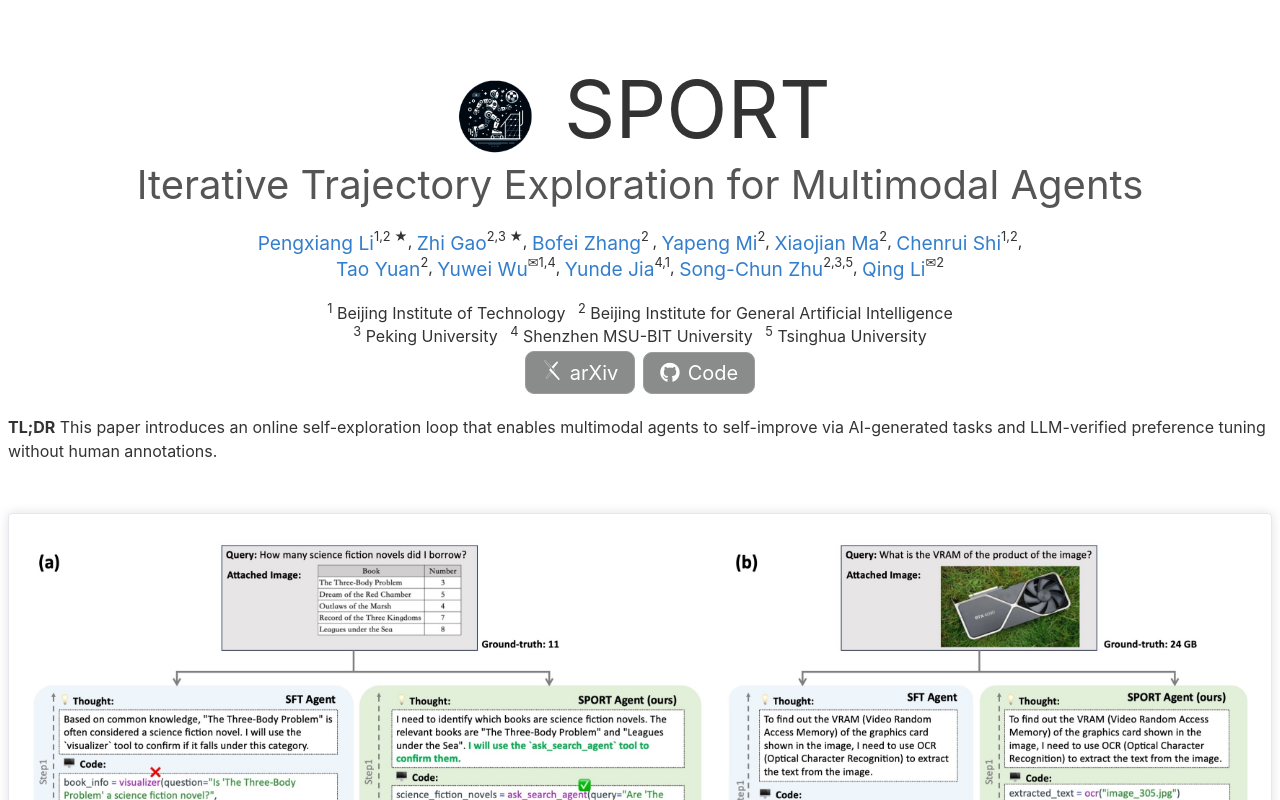
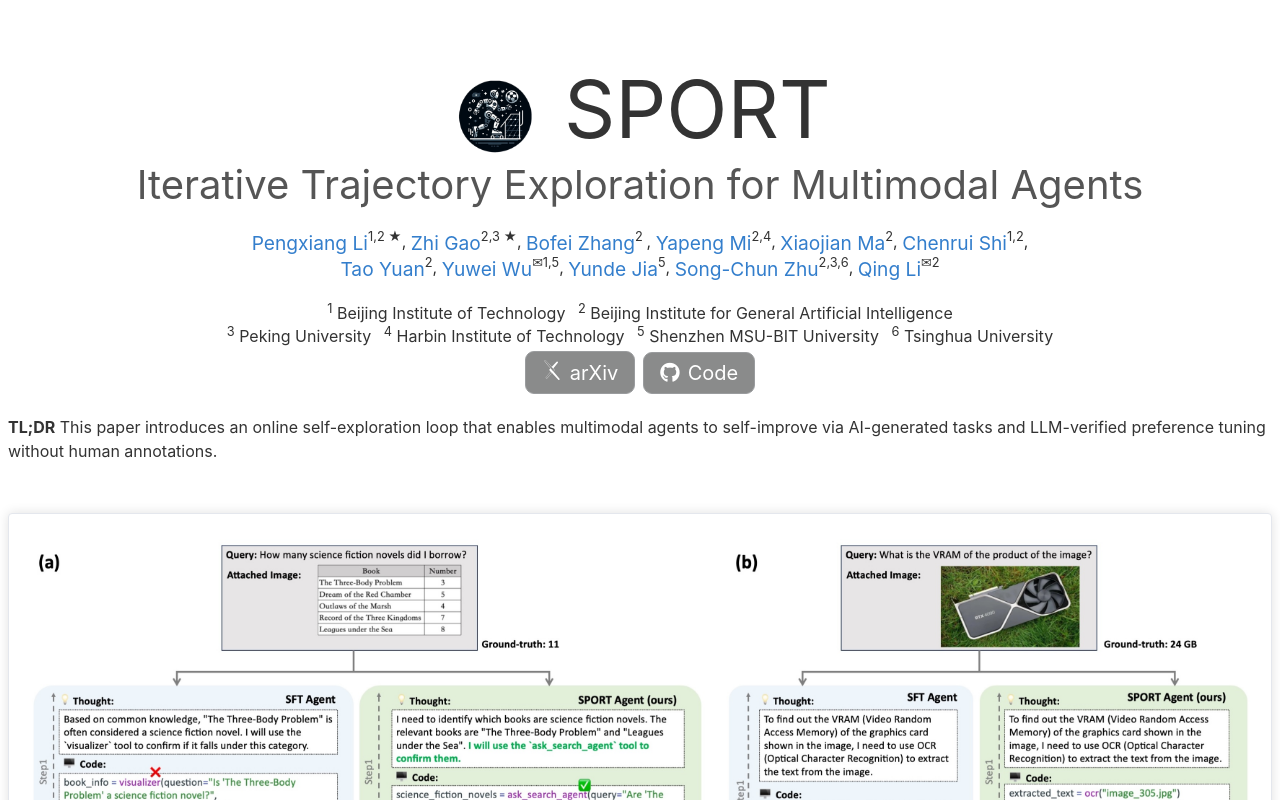
Before and after one commit to SPORT-Agents/SPORT-Agents.github.io, a Vue app: page / in a window 1280 px wide. Shown: the top 800 px of the page. Built offline with nearby package versions, Linux system fonts and the light colour scheme; no server answers.

Commit message:
new page name

```diff
--- a/src/components/Main.vue
+++ b/src/components/Main.vue
@@ -31,7 +31,7 @@
         </span>
         <span class="author">
           <el-link href="https://scholar.google.com/citations?user=xr7kNGEAAAAJ&hl">Yapeng Mi</el-link>
-          <span class="ind">2</span>,
+          <span class="ind">2,4</span>,
         </span>
         </span>
         <span class="author">
@@ -49,17 +49,17 @@
         </span>
         <span class="author">
           <el-link href="https://wu-yuwei-bit.github.io/">Yuwei Wu</el-link>
-          <span class="ind">&#9993;1,4</span>,
+          <span class="ind">&#9993;1,5</span>,
         </span>
 
 
         <span class="author">
           <el-link href="https://scholar.google.com/citations?user=Sl6TV7gAAAAJ&hl=en">Yunde Jia</el-link>
-          <span class="ind">4,1</span>,
+          <span class="ind">5</span>,
         </span>
         <span class="author">
           <el-link href="https://www.zhusongchun.net/">Song-Chun Zhu</el-link>
-          <span class="ind">2,3,5</span>,
+          <span class="ind">2,3,6</span>,
         </span>
         <span class="author">
           <el-link href="https://liqing.io/">Qing Li</el-link>
@@ -82,10 +82,14 @@
         </span>
         <span class="org">
           <span class="ind">4</span>
+          Harbin Institute of Technology
+        </span>
+        <span class="org">
+          <span class="ind">5</span>
           Shenzhen MSU-BIT University
         </span>
         <span class="org">
-          <span class="ind">5</span>
+          <span class="ind">6</span>
           Tsinghua University
         </span>
       </div>
```
